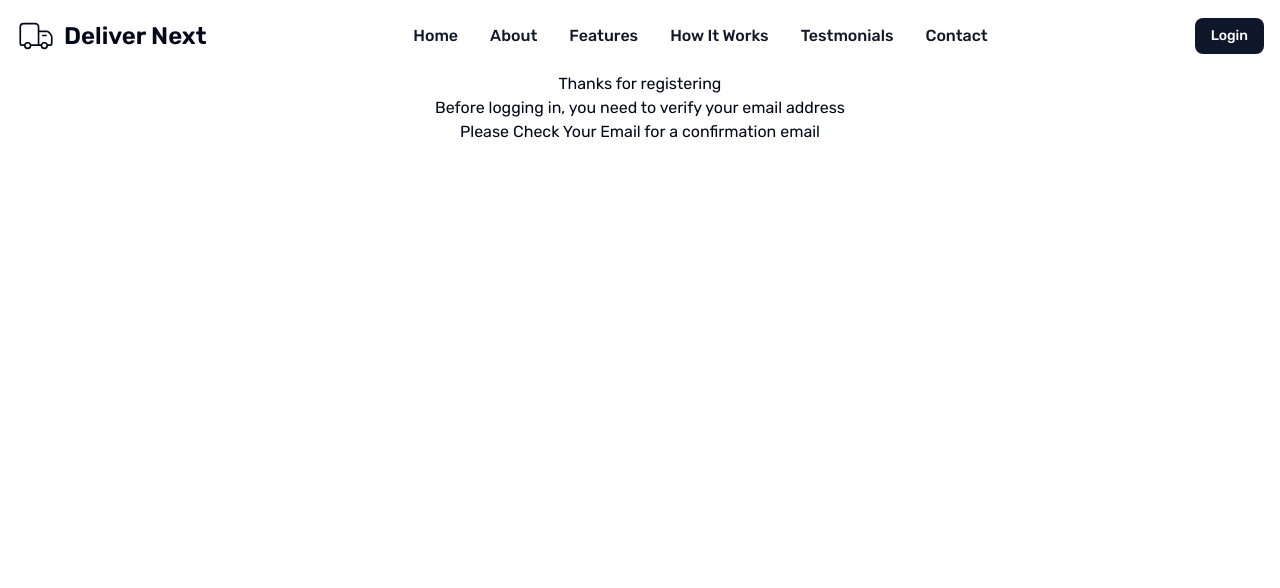
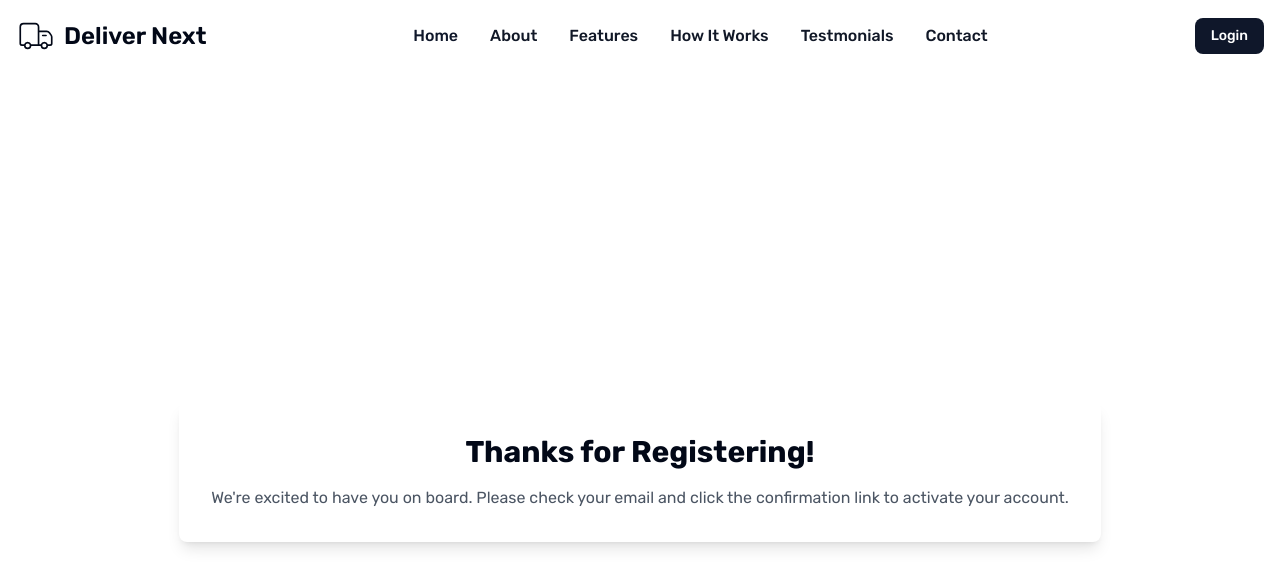
Before and after one commit to mutebinuhu/delivernext, a Next.js app: page /verify in a window 1280 px wide. Shown: the top 588 px of the page. Built offline with nearby package versions, Linux system fonts and the light colour scheme.

Commit message:
bug fix for the signup and add thanks for registering component

```diff
--- a/app/auth/signup/page.js
+++ b/app/auth/signup/page.js
@@ -47,12 +47,12 @@ function SignUp() {
         e.preventDefault();
         if(validateForm()) {
             const userInfo = {
-                email, username,  confirmPassword
+                email,  confirmPassword
             }
             console.log("userInfo", userInfo);
             const supabase = createClientComponentClient();
             const {error} = supabase.auth.signUp({
-                email, password,phone,
+                email, password,
                 options: {
                     emailRedirectTo: `${location.origin}/api/auth/callback`
                 }
--- a/app/verify/page.js
+++ b/app/verify/page.js
@@ -1,11 +1,10 @@
+import ThanksForRegistering from '@/components/ThanksForRegistering';
 import React from 'react';
 
 const Page = () => {
     return (
         <main className='text-center'>
-            <h1>Thanks for registering</h1>
-            <p>Before logging in, you need to verify your email address</p>
-            <p>Please Check Your Email for a confirmation email </p>
+            <ThanksForRegistering/>
         </main>
     );
 }
--- /dev/null
+++ b/components/ThanksForRegistering.js
@@ -0,0 +1,28 @@
+"use client"
+import React from 'react';
+import { motion } from 'framer-motion';
+
+const ThanksForRegistering = () => {
+    const containerVariants = {
+        hidden: { opacity: 0 },
+        visible: { opacity: 1 },
+    };
+
+    return (
+        <div className="flex flex-col items-center justify-center h-screen">
+            <motion.div
+                className="bg-white p-8 rounded-lg shadow-lg"
+                initial="hidden"
+                animate="visible"
+                variants={containerVariants}
+            >
+                <h1 className="text-3xl font-bold mb-4">Thanks for Registering!</h1>
+                <p className="text-gray-600 text-center">
+                    We're excited to have you on board. Please check your email and click the confirmation link to activate your account.
+                </p>
+            </motion.div>
+        </div>
+    );
+};
+
+export default ThanksForRegistering;
```
